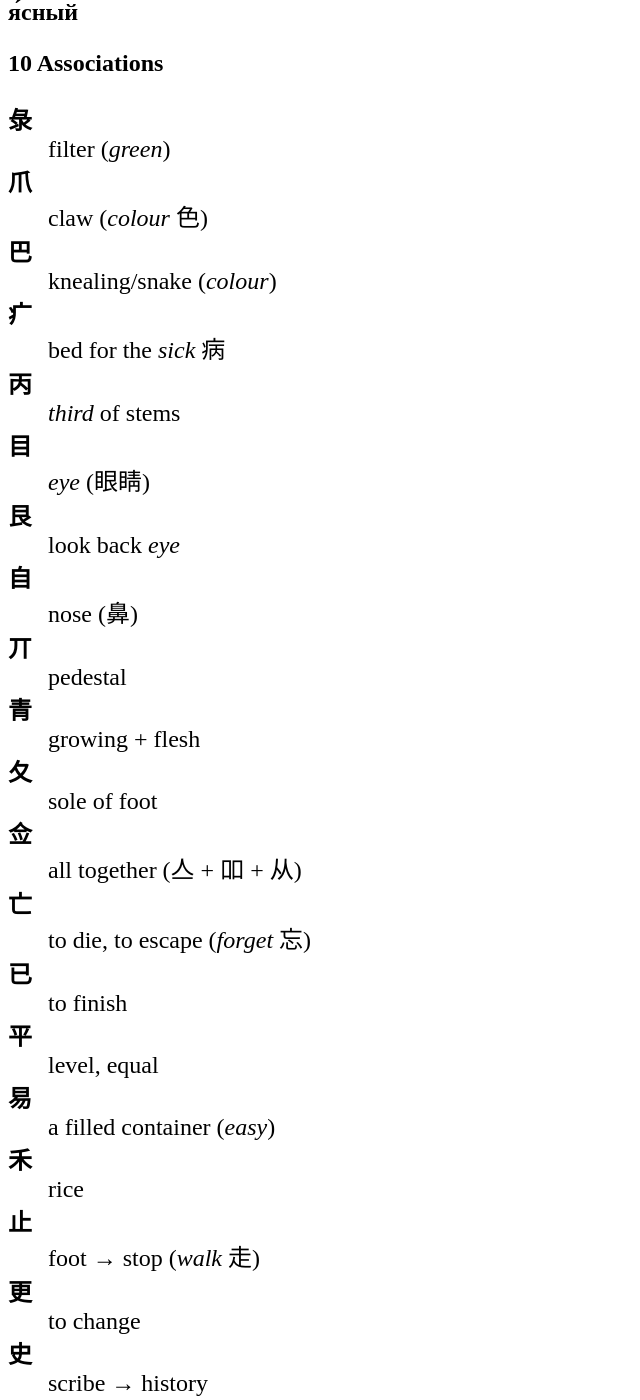
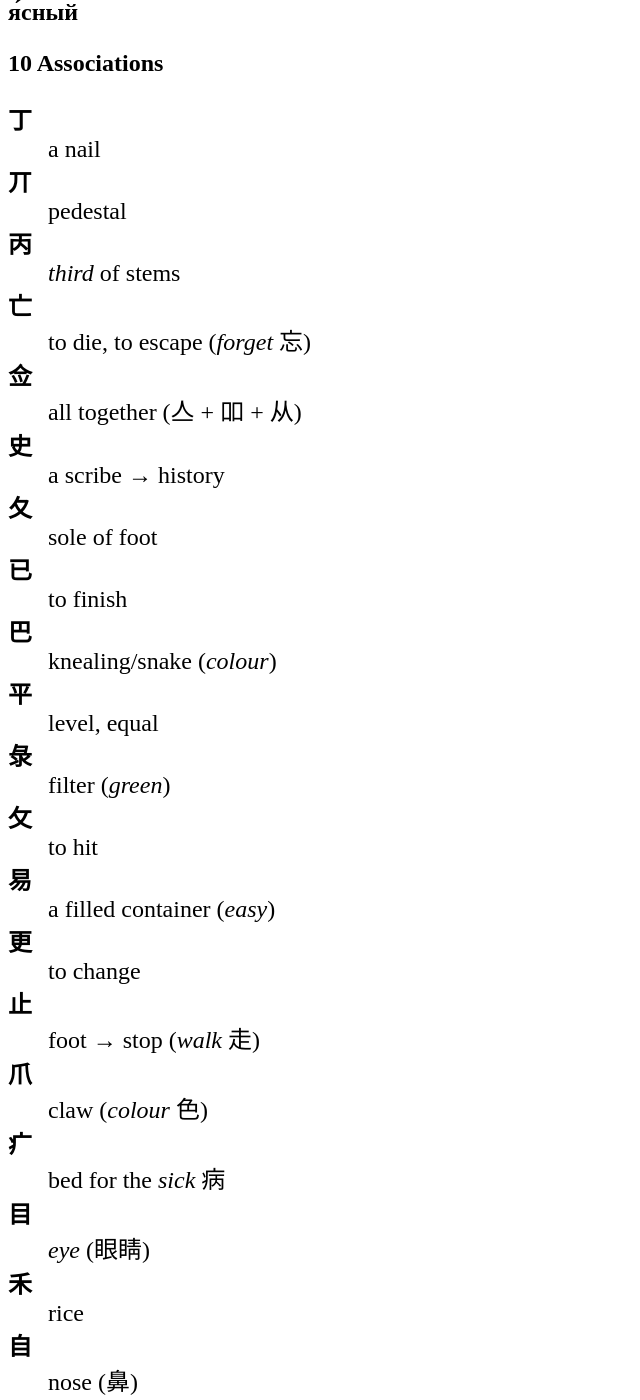
Before and after one commit to ssharoff/ssharoff.github.io, a Jekyll site: the page travel/chinese-phrasebook.html, which Jekyll copies as it is, in a window 1280 px wide and 1400 px high, scrolled down 7654 px. Shown: the whole window, without its empty margins (0-640 px from the left). Built offline with Jekyll 4.4.1, drawn with Linux system fonts in a browser that asks for light colours; some of the changed text lies outside the part shown.

Commit message:
radicals

```diff
--- a/travel/chinese-phrasebook.html
+++ b/travel/chinese-phrasebook.html
@@ -3,7 +3,7 @@
 "http://www.w3.org/TR/xhtml1/DTD/xhtml1-strict.dtd">
 <html xmlns="http://www.w3.org/1999/xhtml" lang="en" xml:lang="en">
 <head>
-<!-- 2024-07-22 Mon 10:18 -->
+<!-- 2024-07-23 Tue 19:51 -->
 <meta http-equiv="Content-Type" content="text/html;charset=utf-8" />
 <meta name="viewport" content="width=device-width, initial-scale=1" />
 <title>Разговорник китайский</title>
@@ -39,7 +39,7 @@
   }
   pre.src {
     position: relative;
-    overflow: auto;
+    overflow: visible;
     padding-top: 1.2em;
   }
   pre.src:before {
@@ -51,7 +51,7 @@
     padding: 3px;
     border: 1px solid black;
   }
-  pre.src:hover:before { display: inline; margin-top: 14px;}
+  pre.src:hover:before { display: inline;}
   /* Languages per Org manual */
   pre.src-asymptote:before { content: 'Asymptote'; }
   pre.src-awk:before { content: 'Awk'; }
@@ -194,33 +194,57 @@
 </style>
 <style>*{font-size: x-large;}</style>
 <script type="text/javascript">
-// @license magnet:?xt=urn:btih:e95b018ef3580986a04669f1b5879592219e2a7a&dn=public-domain.txt Public Domain
+/*
+@licstart  The following is the entire license notice for the
+JavaScript code in this tag.
+
+Copyright (C) 2012-2020 Free Software Foundation, Inc.
+
+The JavaScript code in this tag is free software: you can
+redistribute it and/or modify it under the terms of the GNU
+General Public License (GNU GPL) as published by the Free Software
+Foundation, either version 3 of the License, or (at your option)
+any later version.  The code is distributed WITHOUT ANY WARRANTY;
+without even the implied warranty of MERCHANTABILITY or FITNESS
+FOR A PARTICULAR PURPOSE.  See the GNU GPL for more details.
+
+As additional permission under GNU GPL version 3 section 7, you
+may distribute non-source (e.g., minimized or compacted) forms of
+that code without the copy of the GNU GPL normally required by
+section 4, provided you include this license notice and a URL
+through which recipients can access the Corresponding Source.
+
+
+@licend  The above is the entire license notice
+for the JavaScript code in this tag.
+*/
 <!--/*--><![CDATA[/*><!--*/
  function CodeHighlightOn(elem, id)
  {
    var target = document.getElementById(id);
    if(null != target) {
-         elem.classList.add("code-highlighted");
-         target.classList.add("code-highlighted");
+     elem.cacheClassElem = elem.className;
+     elem.cacheClassTarget = target.className;
+     target.className = "code-highlighted";
+     elem.className   = "code-highlighted";
    }
  }
  function CodeHighlightOff(elem, id)
  {
    var target = document.getElementById(id);
-       if(null != target) {
-         elem.classList.remove("code-highlighted");
-         target.classList.remove("code-highlighted");
-       }
+   if(elem.cacheClassElem)
+     elem.className = elem.cacheClassElem;
+   if(elem.cacheClassTarget)
+     target.className = elem.cacheClassTarget;
  }
 /*]]>*///-->
-// @license-end
 </script>
 </head>
 <body>
 <div id="content">
 <h1 class="title">Разговорник китайский</h1>
-<div id="outline-container-orga2967ed" class="outline-2">
-<h2 id="orga2967ed"><span class="section-number-2">1</span> Коммуникация</h2>
+<div id="outline-container-org6457694" class="outline-2">
+<h2 id="org6457694"><span class="section-number-2">1</span> Коммуникация</h2>
 <div class="outline-text-2" id="text-1">
 <dl class="org-dl">
 <dt>до свида́ния</dt><dd>再见. Zàijiàn</dd>
@@ -250,8 +274,8 @@
 </div>
 </div>
 
-<div id="outline-container-org1b05305" class="outline-2">
-<h2 id="org1b05305"><span class="section-number-2">2</span> Вопросы</h2>
+<div id="outline-container-org9fc27fb" class="outline-2">
+<h2 id="org9fc27fb"><span class="section-number-2">2</span> Вопросы</h2>
 <div class="outline-text-2" id="text-2">
 <dl class="org-dl">
 <dt>где?</dt><dd>在哪里？ zài nǎlǐ?</dd>
@@ -264,12 +288,12 @@
 </dl>
 </div>
 </div>
-<div id="outline-container-org8e2cde3" class="outline-2">
-<h2 id="org8e2cde3"><span class="section-number-2">3</span> Еда</h2>
+<div id="outline-container-org09d2422" class="outline-2">
+<h2 id="org09d2422"><span class="section-number-2">3</span> Еда</h2>
 <div class="outline-text-2" id="text-3">
 </div>
-<div id="outline-container-org5009122" class="outline-3">
-<h3 id="org5009122"><span class="section-number-3">3.1</span> Питьё</h3>
+<div id="outline-container-orgeafc393" class="outline-3">
+<h3 id="orgeafc393"><span class="section-number-3">3.1</span> Питьё</h3>
 <div class="outline-text-3" id="text-3-1">
 <dl class="org-dl">
 <dt>буты́лка</dt><dd>瓶子 píngzi: 并 side by side + 瓦 earthenware</dd>
@@ -285,8 +309,8 @@
 </div>
 </div>
 
-<div id="outline-container-orgf2dbb9b" class="outline-3">
-<h3 id="orgf2dbb9b"><span class="section-number-3">3.2</span> Ресторан</h3>
+<div id="outline-container-orgcb8c0db" class="outline-3">
+<h3 id="orgcb8c0db"><span class="section-number-3">3.2</span> Ресторан</h3>
 <div class="outline-text-3" id="text-3-2">
 <dl class="org-dl">
 <dt>Очень вкусно</dt><dd></dd>
@@ -386,8 +410,8 @@
 </div>
 </div>
 
-<div id="outline-container-org7ed02f9" class="outline-3">
-<h3 id="org7ed02f9"><span class="section-number-3">3.3</span> Фрукты и овощи</h3>
+<div id="outline-container-org45fcf5f" class="outline-3">
+<h3 id="org45fcf5f"><span class="section-number-3">3.3</span> Фрукты и овощи</h3>
 <div class="outline-text-3" id="text-3-3">
 <dl class="org-dl">
 <dt>арбу́з</dt><dd></dd>
@@ -436,8 +460,8 @@
 </div>
 </div>
 
-<div id="outline-container-org4e67ade" class="outline-2">
-<h2 id="org4e67ade"><span class="section-number-2">4</span> Магазин</h2>
+<div id="outline-container-org963e634" class="outline-2">
+<h2 id="org963e634"><span class="section-number-2">4</span> Магазин</h2>
 <div class="outline-text-2" id="text-4">
 <dl class="org-dl">
 <dt>дешево</dt><dd></dd>
@@ -456,8 +480,8 @@
 </dl>
 </div>
 </div>
-<div id="outline-container-orgd2580ef" class="outline-2">
-<h2 id="orgd2580ef"><span class="section-number-2">5</span> Размер</h2>
+<div id="outline-container-orgc132588" class="outline-2">
+<h2 id="orgc132588"><span class="section-number-2">5</span> Размер</h2>
 <div class="outline-text-2" id="text-5">
 <dl class="org-dl">
 <dt>больше</dt><dd></dd>
@@ -483,8 +507,8 @@
 </div>
 </div>
 
-<div id="outline-container-orgf3a2f3b" class="outline-2">
-<h2 id="orgf3a2f3b"><span class="section-number-2">6</span> Город</h2>
+<div id="outline-container-org0d11e91" class="outline-2">
+<h2 id="org0d11e91"><span class="section-number-2">6</span> Город</h2>
 <div class="outline-text-2" id="text-6">
 <dl class="org-dl">
 <dt>банкома́т</dt><dd></dd>
@@ -501,8 +525,8 @@
 </dl>
 </div>
 </div>
-<div id="outline-container-org1d5bb08" class="outline-2">
-<h2 id="org1d5bb08"><span class="section-number-2">7</span> Время</h2>
+<div id="outline-container-org342e409" class="outline-2">
+<h2 id="org342e409"><span class="section-number-2">7</span> Время</h2>
 <div class="outline-text-2" id="text-7">
 <dl class="org-dl">
 <dt>вечер</dt><dd></dd>
@@ -563,8 +587,8 @@
 </dl>
 </div>
 </div>
-<div id="outline-container-orgfd3b36d" class="outline-2">
-<h2 id="orgfd3b36d"><span class="section-number-2">8</span> Транспорт</h2>
+<div id="outline-container-org22d6493" class="outline-2">
+<h2 id="org22d6493"><span class="section-number-2">8</span> Транспорт</h2>
 <div class="outline-text-2" id="text-8">
 <dl class="org-dl">
 <dt>близко</dt><dd></dd>
@@ -602,8 +626,8 @@
 </div>
 </div>
 
-<div id="outline-container-org71cd1ed" class="outline-2">
-<h2 id="org71cd1ed"><span class="section-number-2">9</span> Погода</h2>
+<div id="outline-container-org1053417" class="outline-2">
+<h2 id="org1053417"><span class="section-number-2">9</span> Погода</h2>
 <div class="outline-text-2" id="text-9">
 <dl class="org-dl">
 <dt>бу́ря</dt><dd></dd>
@@ -661,37 +685,40 @@
 </div>
 </div>
 
-<div id="outline-container-orged4810f" class="outline-2">
-<h2 id="orged4810f"><span class="section-number-2">10</span> Associations</h2>
+<div id="outline-container-org75b44d3" class="outline-2">
+<h2 id="org75b44d3"><span class="section-number-2">10</span> Associations</h2>
 <div class="outline-text-2" id="text-10">
 <dl class="org-dl">
+<dt>丁</dt><dd>a nail</dd>
+<dt>丌</dt><dd>pedestal</dd>
+<dt>丙</dt><dd><i>third</i> of stems</dd>
+<dt>亡</dt><dd>to die, to escape (<i>forget</i> 忘)</dd>
+<dt>佥</dt><dd>all together (亼 + 吅 + 从)</dd>
+<dt>史</dt><dd>a scribe &rarr; history</dd>
+<dt>夂</dt><dd>sole of foot</dd>
+<dt>已</dt><dd>to finish</dd>
+<dt>巴</dt><dd>knealing/snake (<i>colour</i>)</dd>
+<dt>平</dt><dd>level, equal</dd>
 <dt>彔</dt><dd>filter (<i>green</i>)</dd>
+<dt>攵</dt><dd>to hit</dd>
+<dt>易</dt><dd>a filled container (<i>easy</i>)</dd>
+<dt>更</dt><dd>to change</dd>
+<dt>止</dt><dd>foot &rarr; stop (<i>walk</i> 走)</dd>
 <dt>爪</dt><dd>claw (<i>colour</i> 色)</dd>
-<dt>巴</dt><dd>knealing/snake (<i>colour</i>)</dd>
 <dt>疒</dt><dd>bed for the <i>sick</i> 病</dd>
-<dt>丙</dt><dd><i>third</i> of stems</dd>
 <dt>目</dt><dd><i>eye</i> (眼睛)</dd>
+<dt>禾</dt><dd>rice</dd>
+<dt>自</dt><dd>nose (鼻)</dd>
 <dt>艮</dt><dd>look back <i>eye</i></dd>
-<dt>自</dt><dd>nose (鼻)</dd>
-<dt>丌</dt><dd>pedestal</dd>
 <dt>青</dt><dd>growing + flesh</dd>
-<dt>夂</dt><dd>sole of foot</dd>
-<dt>佥</dt><dd>all together (亼 + 吅 + 从)</dd>
-<dt>亡</dt><dd>to die, to escape (<i>forget</i> 忘)</dd>
-<dt>已</dt><dd>to finish</dd>
-<dt>平</dt><dd>level, equal</dd>
-<dt>易</dt><dd>a filled container (<i>easy</i>)</dd>
-<dt>禾</dt><dd>rice</dd>
-<dt>止</dt><dd>foot &rarr; stop (<i>walk</i> 走)</dd>
-<dt>更</dt><dd>to change</dd>
-<dt>史</dt><dd>scribe &rarr; history</dd>
+<dt>页</dt><dd>page</dd>
 </dl>
 </div>
 </div>
 </div>
 <div id="postamble" class="status">
-<p class="date">Created: 2024-07-22 Mon 10:18</p>
-<p class="validation"><a href="https://validator.w3.org/check?uri=referer">Validate</a></p>
+<p class="date">Created: 2024-07-23 Tue 19:51</p>
+<p class="validation"><a href="http://validator.w3.org/check?uri=referer">Validate</a></p>
 </div>
 </body>
 </html>
```
Also changed, not shown: travel/chinese-phrasebook.org (+17 -14 lines), 1 other file. Lines whose indentation alone changed are shown as unchanged.
